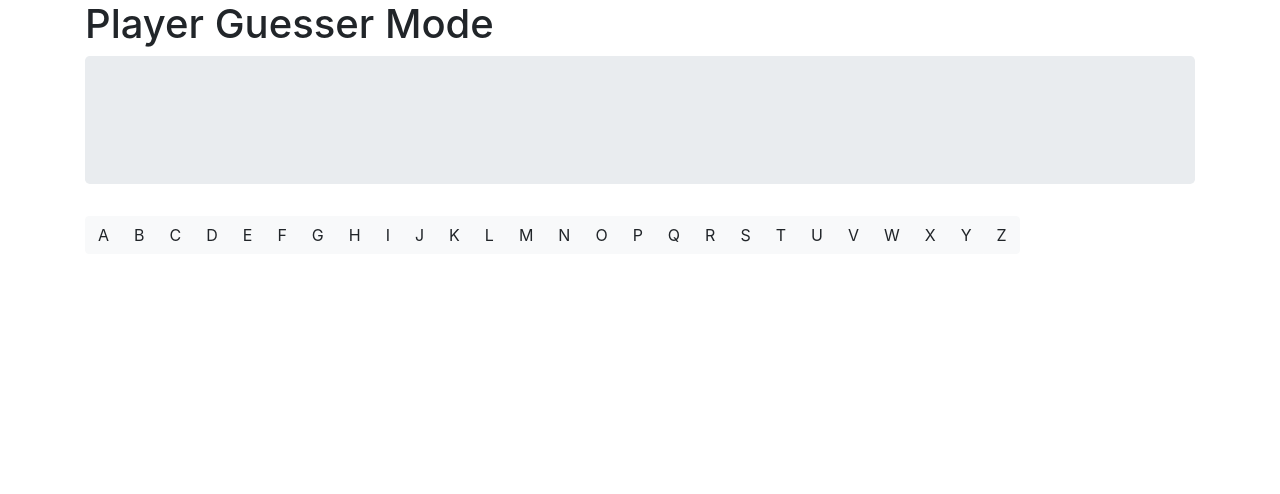
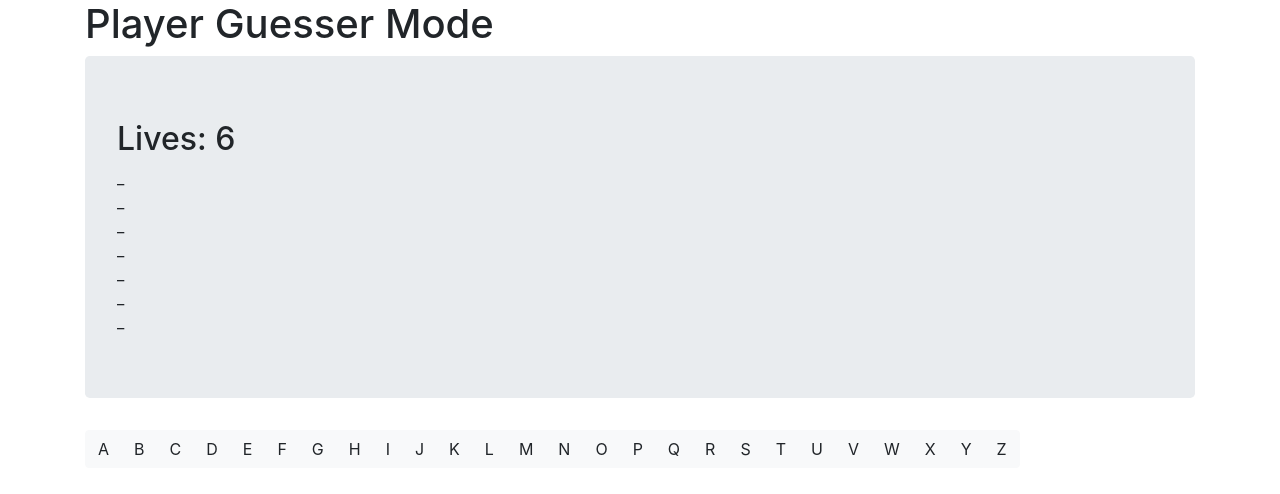
Before and after one commit to nbur4556/hangman, a plain HTML site: page player-guess.html in a window 1280 px wide. Drawn offline with nearby package versions, Linux system fonts and the light colour scheme.

Commit message:
initialize game function and gameplay shown on ui

```diff
--- a/assets/scripts/gameplay.js
+++ b/assets/scripts/gameplay.js
@@ -1,17 +1,39 @@
 // Elements
 var letterBtns = document.querySelectorAll('.letter');
-
-for (let i = 0; i < letterBtns.length; i++) {
-    letterBtns[i].addEventListener('click', guessLetter);
-}
+var livesSec = document.querySelector('#lives');
+var lettersCont = document.querySelector('#letters-container');
+var endMessage = document.querySelector('#end-message');
 
 //Variables
 let availableWords = allKnownWords;
-let gameWord = pickRandomWord();
-let gameLetters = new Array(gameWord.length);
-let lives = 6;
+let gameWord;
+let gameLetters;
+let lives;
 
-console.log(gameWord);
+initGame();
+
+//New Game
+function initGame() {
+    //Reset Variables
+    gameWord = pickRandomWord();
+    gameLetters = new Array(gameWord.length);
+    lives = 6;
+
+    //Setup UI
+    for (let i = 0; i < letterBtns.length; i++) {
+        letterBtns[i].addEventListener('click', guessLetter);
+    }
+
+    for (let i = 0; i < gameLetters.length; i++) {
+        //Create empty slot for letters and append to letters container
+        let letterBox = document.createElement('div');
+        letterBox.textContent = '_';
+
+        lettersCont.appendChild(letterBox);
+    }
+
+    livesSec.textContent = lives;
+}
 
 // Word is chosen randomly ftom available word array
 function pickRandomWord() {
@@ -24,10 +46,13 @@ function guessLetter(e) {
     let guessLetter = e.target.textContent;
     let guessTrue = false;
 
+    //Loop through gameword and check if letter matches
     for (let i = 0; i < gameWord.length; i++) {
         if (guessLetter.toLowerCase() == gameWord[i].toLowerCase()) {
             guessTrue = true;
+
             gameLetters[i] = guessLetter.toLowerCase();
+            lettersCont.children[i].textContent = guessLetter;
         }
     }
 
@@ -42,6 +67,7 @@ function guessLetter(e) {
     e.target.disabled = true;
 }
 
+//When guess is correct
 function correctGuess() {
     let foundAllLetters = true;
 
@@ -51,15 +77,20 @@ function correctGuess() {
         }
     }
 
+    //Winner
     if (foundAllLetters == true) {
-        console.log("You Win!");
+        endMessage.textContent = 'You Win!';
     }
 }
 
+//When guess is incorrect
 function incorrectGuess() {
     lives--;
+    livesSec.textContent = lives;
+
+    //Gameover
     if (lives <= 0) {
-        console.log('Game Over');
+        endMessage.textContent = 'Game Over';
     }
 }
 
--- a/player-guess.html
+++ b/player-guess.html
@@ -20,8 +20,11 @@
             <!-- Hangman Diagram -->
             <section class='jumbotron'>
 
+                <h2>Lives: <span id='lives'>0</span></h2>
+                <h2 id='end-message'></h2>
+
                 <!-- Word to Guess -->
-                <section class='word'>
+                <section id='letters-container'>
 
                 </section>
 
```
